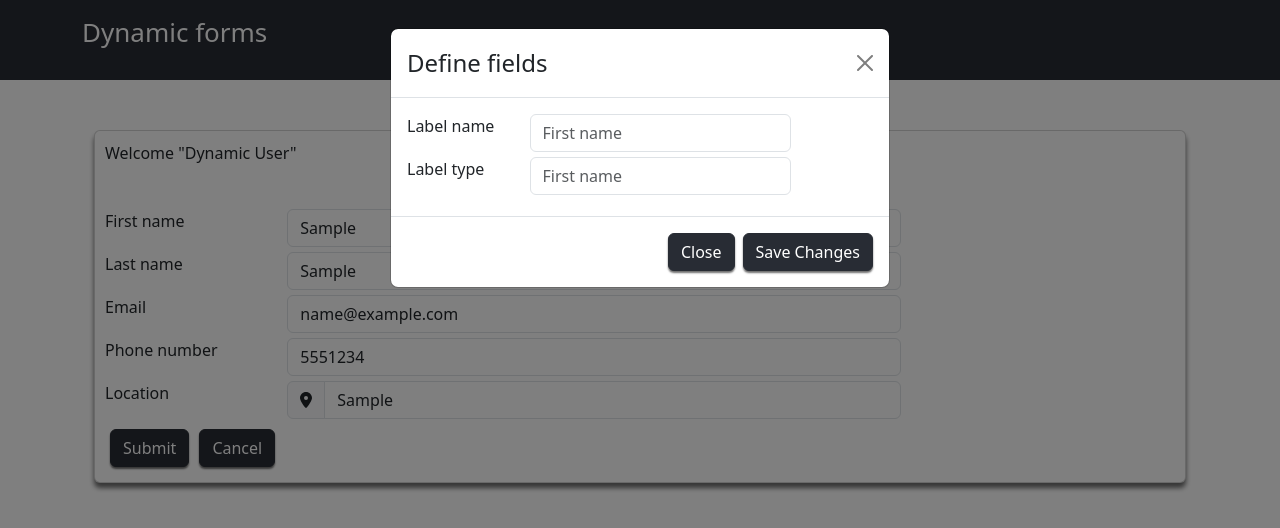
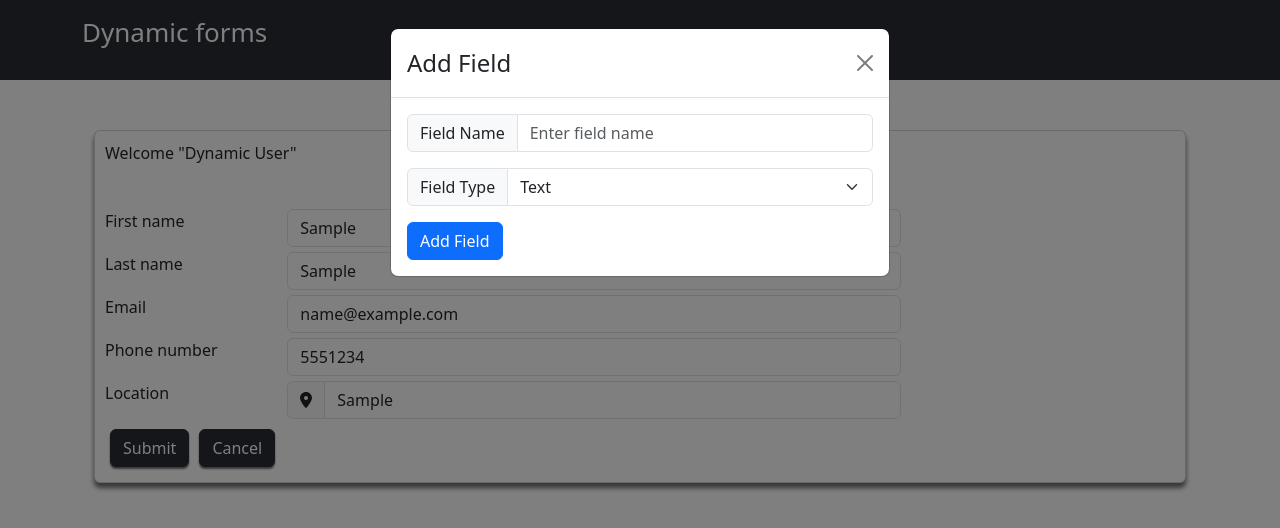
Before and after one commit to BharathReddyA/dynamic-forms, a React (Create React App) app: page / in a window 1280 px wide. Both pictures are taken after typing "Sample", "Sample", "name@example.com", "5551234", "Sample" into the empty fields and a click on the button "Add Fields". Shown: the top 528 px of the page. Built offline with nearby package versions, Linux system fonts and the light colour scheme.

Commit message:
Dynamic fields can be added and displayed on form

```diff
--- a/src/Components/AddFields.js
+++ b/src/Components/AddFields.js
@@ -1,61 +1,54 @@
 import React, { useState } from 'react';
-import { Modal, Button, Row, Col } from 'react-bootstrap';
+import { Modal, Button, FormControl, InputGroup, Form } from 'react-bootstrap';
 
-function AddFields() {
-  const [show, setShow] = useState(false);
+const AddFieldModal = ({ show, handleClose, handleAddField }) => {
+  const [fieldName, setFieldName] = useState('');
+  const [fieldType, setFieldType] = useState('text');
 
-  const handleClose = () => setShow(false);
-  const handleShow = () => setShow(true);
+  const onSubmit = (e) => {
+    e.preventDefault();
+    handleAddField(fieldName, fieldType);
+    setFieldName('');
+    setFieldType('text');
+    handleClose();
+  };
 
   return (
-    <>
-      <Button className='CustomButton M5' onClick={handleShow}>
-        Add Fields
-      </Button>
-
     <Modal show={show} onHide={handleClose}>
       <Modal.Header closeButton>
-          <Modal.Title>Define fields</Modal.Title>
+        <Modal.Title>Add Field</Modal.Title>
       </Modal.Header>
       <Modal.Body>
-        <Row className="MX5">
-          {" "}
-          <Col lg={3}>
-            <label>Label name</label>
-          </Col>
-          <Col lg={7}>
-            <input
+        <Form onSubmit={onSubmit}>
+          <InputGroup className="mb-3">
+            <InputGroup.Text>Field Name</InputGroup.Text>
+            <FormControl
               type="text"
-              className="form-control"
-              placeholder="First name"
+              placeholder="Enter field name"
+              value={fieldName}
+              onChange={(e) => setFieldName(e.target.value)}
+              required
             />
-          </Col>
-        </Row>
-        <Row className="MX5">
-          {" "}
-          <Col lg={3}>
-            <label>Label type</label>
-          </Col>
-          <Col lg={7}>
-            <input
-              type="text"
-              className="form-control"
-              placeholder="First name"
-            />
-          </Col>
-        </Row>
+          </InputGroup>
+          <InputGroup className="mb-3">
+            <InputGroup.Text>Field Type</InputGroup.Text>
+            <Form.Select
+              value={fieldType}
+              onChange={(e) => setFieldType(e.target.value)}
+            >
+              <option value="text">Text</option>
+              <option value="email">Email</option>
+              <option value="tel">Phone Number</option>
+              <option value="number">Number</option>
+              <option value="date">Date</option>
+              {/* Add more types as needed */}
+            </Form.Select>
+          </InputGroup>
+          <Button type="submit">Add Field</Button>
+        </Form>
       </Modal.Body>
-        <Modal.Footer>
-          <Button className='CustomButton' onClick={handleClose}>
-            Close
-          </Button>
-          <Button className='CustomButton' onClick={handleClose}>
-            Save Changes
-          </Button>
-        </Modal.Footer>
     </Modal>
-    </>
   );
-}
+};
 
-export default AddFields;
+export default AddFieldModal;
--- a/src/Components/Form.js
+++ b/src/Components/Form.js
@@ -8,7 +8,7 @@ import {
   InputGroup,
   FormControl,
 } from "react-bootstrap";
-import AddFields from "./AddFields";
+import AddFieldModal from "./AddFields";
 import DateRange from "./DateRange";
 import { FontAwesomeIcon } from "@fortawesome/react-fontawesome";
 import { faLocationDot } from "@fortawesome/free-solid-svg-icons";
@@ -24,12 +24,19 @@ export default function Form() {
   });
 
   const [errors, setErrors] = useState({});
+  const [showModal, setShowModal] = useState(false);
+  const [dynamicFields, setDynamicFields] = useState([]);
 
   const handleChange = (e) => {
     setFormData({
       ...formData,
       [e.target.name]: e.target.value,
     });
+  };
+
+  const handleAddField = (name, type) => {
+    setDynamicFields([...dynamicFields, { name, type }]);
+    setFormData({ ...formData, [name]: "" });
   };
 
   const validate = () => {
@@ -47,6 +54,12 @@ export default function Form() {
       newErrors.phone_number = "Phone number is invalid";
     }
     if (!formData.location) newErrors.location = "Location is required";
+    // Validate dynamic fields
+    dynamicFields.forEach((field) => {
+      if (!formData[field.name]) {
+        newErrors[field.name] = `${field.name} is required`;
+      }
+    });
     return newErrors;
   };
 
@@ -82,7 +95,7 @@ export default function Form() {
           </Col>
           <Col className="ButtonSection">
             <DateRange />
-            <AddFields />
+            <Button onClick={() => setShowModal(true)}>Add Fields</Button>
           </Col>
         </Row>
         <form onSubmit={handleSubmit}>
@@ -140,6 +153,17 @@ export default function Form() {
               {errors.location && <p className="text-danger">{errors.location}</p>}
             </Col>
           </Row>
+          {dynamicFields.map((field) => (
+            <Field
+              key={field.name}
+              FieldName={field.name}
+              FieldType={field.type}
+              name={field.name}
+              value={formData[field.name]}
+              onChange={handleChange}
+              error={errors[field.name]}
+            />
+          ))}
           <Row>
             <Col className="ButtonSection">
               <Button className="CustomButton M5" type="submit">Submit</Button>
@@ -148,6 +172,11 @@ export default function Form() {
           </Row>
         </form>
       </Card>
+      <AddFieldModal
+        show={showModal}
+        handleClose={() => setShowModal(false)}
+        handleAddField={handleAddField}
+      />
     </div>
   );
 }
```
Lines whose indentation alone changed are shown as unchanged.
